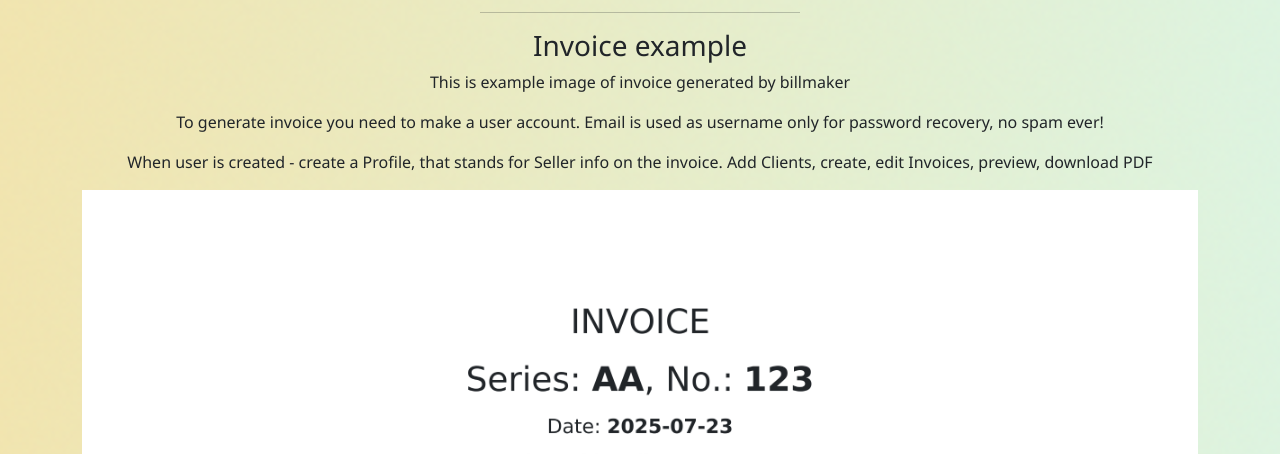
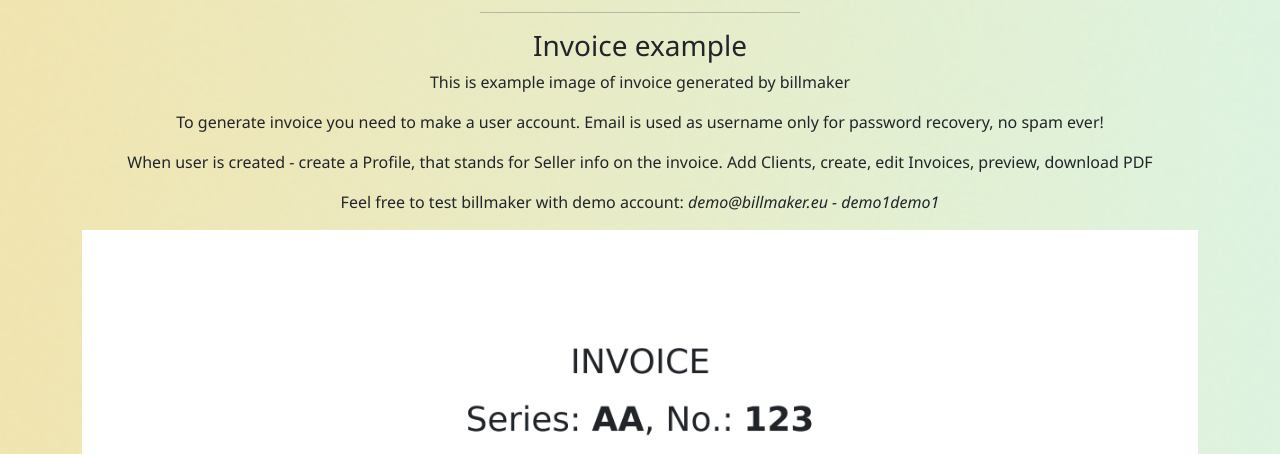
Before and after one commit to tadas-jnl/Invoicing, a Django app: page /example/ in a window 1280 px wide. Shown: the part 202-656 px from the top of the page. Run offline with Django 5.2, Linux system fonts and the light colour scheme.

Commit message:
Added demo account

```diff
--- a/invoices/core/templates/core/example.html
+++ b/invoices/core/templates/core/example.html
@@ -7,6 +7,7 @@
     <p>This is example image of invoice generated by billmaker</p>
     <p>To generate invoice you need to make a user account. Email is used as username only for password recovery, no spam ever!</p>
     <p>When user is created - create a Profile, that stands for Seller info on the invoice. Add Clients, create, edit Invoices, preview, download PDF</p>
+    <p>Feel free to test billmaker with demo account: <i>demo@billmaker.eu - demo1demo1</i></p>
     <img src="{% static 'images/invoice.png' %}" alt="Invoice preview" style="max-width:100%; height:auto;">
 
 </div>
```
